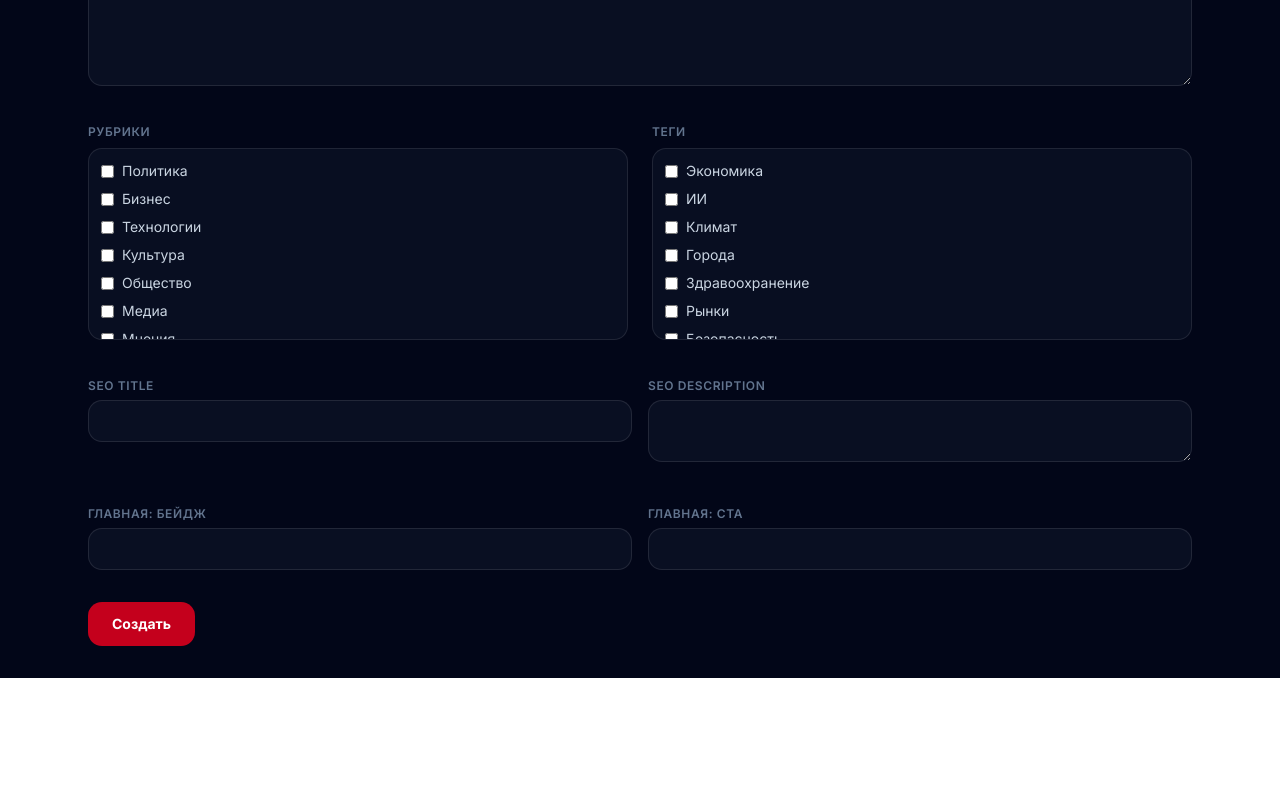
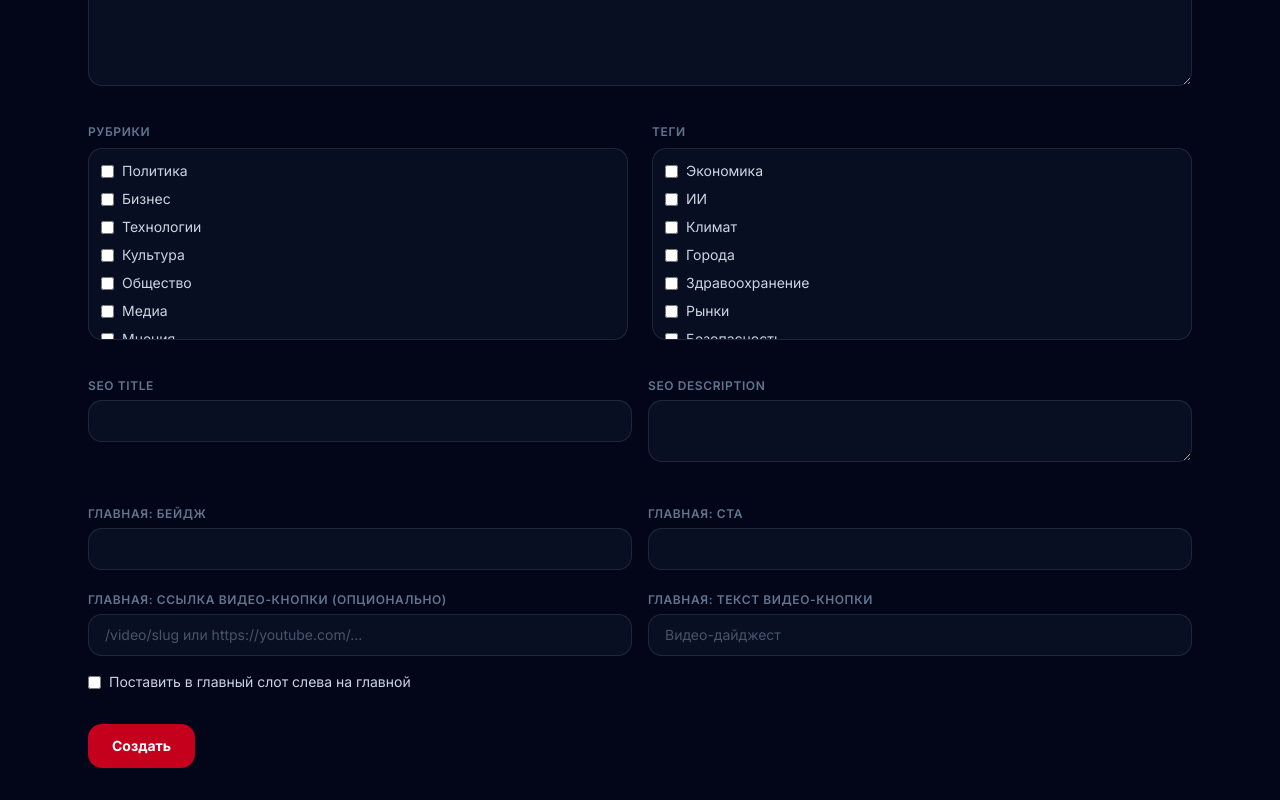
Before and after one commit to vasilevmarsel405-beep/media, a Next.js app: page /admin/posts/new in a window 1280 px wide. Shown: the part 1147-1947 px from the top of the page. Before the commit the page ends 1825 px from the top, so only its background shows below. Built offline with nearby package versions, Linux system fonts and the light colour scheme; no server answers.

Commit message:
описание изменений

```diff
--- a/src/app/page.tsx
+++ b/src/app/page.tsx
@@ -21,6 +21,10 @@ import {
 } from "@/lib/posts-service";
 import { postHref } from "@/lib/routes";
 
+function isExternalUrl(url: string): boolean {
+  return /^https?:\/\//i.test(url);
+}
+
 export default async function HomePage() {
   const allPosts = await getAllPosts();
   const hero = await getFeaturedHero();
@@ -32,7 +36,8 @@ export default async function HomePage() {
   const analyticsList = await getPostsByKind("analytics");
   const interviews = await getPostsByKind("interview");
   const videos = await getPostsByKind("video");
-  const videoDigest = videos[0];
+  const heroVideoHref = hero.homeVideoUrl?.trim() ?? "";
+  const heroVideoLabel = hero.homeVideoLabel?.trim() || "Видео-дайджест";
 
   return (
     <div>
@@ -84,11 +89,14 @@ export default async function HomePage() {
                     {hero.homeCta ?? "Читать сейчас"}
                     <span aria-hidden>→</span>
                   </Link>
-                  {videoDigest ? (
+                  {heroVideoHref ? (
                     <div className="min-w-0 max-w-full shrink-0">
-                      <HeroGlassVideoLink href={`/video/${videoDigest.slug}`}>
+                      <HeroGlassVideoLink
+                        href={heroVideoHref}
+                        {...(isExternalUrl(heroVideoHref) ? { target: "_blank", rel: "noopener noreferrer" } : {})}
+                      >
                         <IconPlay className="h-4 w-4 shrink-0 opacity-90" aria-hidden />
-                        Видео-дайджест
+                        {heroVideoLabel}
                       </HeroGlassVideoLink>
                     </div>
                   ) : null}
--- a/src/components/admin/AdminPostForm.tsx
+++ b/src/components/admin/AdminPostForm.tsx
@@ -69,6 +69,9 @@ export function AdminPostForm({
       materialType: initial?.materialType ?? "",
       homeBadge: initial?.homeBadge ?? "",
       homeCta: initial?.homeCta ?? "",
+      homeHero: initial?.homeHero ?? false,
+      homeVideoUrl: initial?.homeVideoUrl ?? "",
+      homeVideoLabel: initial?.homeVideoLabel ?? "",
     }),
     [initial]
   );
@@ -129,6 +132,9 @@ export function AdminPostForm({
         body.seoNoindex = form.seoNoindex;
         if (form.homeBadge.trim()) body.homeBadge = form.homeBadge.trim();
         if (form.homeCta.trim()) body.homeCta = form.homeCta.trim();
+        if (form.homeVideoUrl.trim()) body.homeVideoUrl = form.homeVideoUrl.trim();
+        if (form.homeVideoLabel.trim()) body.homeVideoLabel = form.homeVideoLabel.trim();
+        body.homeHero = form.homeHero;
         body.urgent = form.urgent;
         body.pinned = form.pinned;
 
@@ -488,6 +494,33 @@ export function AdminPostForm({
             className={inCls}
           />
         </Field>
+        <Field label="Главная: ссылка видео-кнопки (опционально)">
+          <input
+            disabled={!canSave}
+            value={form.homeVideoUrl}
+            onChange={(e) => setForm((f) => ({ ...f, homeVideoUrl: e.target.value }))}
+            className={inCls}
+            placeholder="/video/slug или https://youtube.com/..."
+          />
+        </Field>
+        <Field label="Главная: текст видео-кнопки">
+          <input
+            disabled={!canSave}
+            value={form.homeVideoLabel}
+            onChange={(e) => setForm((f) => ({ ...f, homeVideoLabel: e.target.value }))}
+            className={inCls}
+            placeholder="Видео-дайджест"
+          />
+        </Field>
+        <label className="flex items-center gap-2 text-sm text-slate-300 sm:col-span-2">
+          <input
+            type="checkbox"
+            disabled={!canSave}
+            checked={form.homeHero}
+            onChange={(e) => setForm((f) => ({ ...f, homeHero: e.target.checked }))}
+          />
+          Поставить в главный слот слева на главной
+        </label>
       </section>
 
       {canSave ? (
--- a/src/components/home/HeroGlassVideoLink.tsx
+++ b/src/components/home/HeroGlassVideoLink.tsx
@@ -3,6 +3,8 @@ import type { ReactNode } from "react";
 
 type Props = {
   href: string;
+  target?: "_blank" | "_self";
+  rel?: string;
   children: ReactNode;
 };
 
@@ -10,10 +12,12 @@ type Props = {
  * Вторичная CTA в тёмном hero: тот же ритм, что у красно-оранжевой кнопки,
  * но без сплошного градиента — лёгкая тёплая заливка и тонкая рамка в тон палитре.
  */
-export function HeroGlassVideoLink({ href, children }: Props) {
+export function HeroGlassVideoLink({ href, target, rel, children }: Props) {
   return (
     <Link
       href={href}
+      target={target}
+      rel={rel}
       className="focus-ring inline-flex min-h-[44px] max-w-full shrink-0 items-center gap-2 rounded-xl border border-[#ff5c33]/35 bg-gradient-to-r from-white/[0.07] via-[#ff3100]/[0.12] to-[#c4001c]/[0.14] px-6 py-3 text-sm font-bold text-white shadow-[0_10px_32px_-12px_rgb(196_0_28/0.35)] backdrop-blur-[2px] transition hover:border-[#ff704d]/50 hover:from-white/[0.1] hover:via-[#ff3100]/[0.16] hover:to-[#c4001c]/[0.2] hover:shadow-[0_12px_36px_-10px_rgb(196_0_28/0.42)] active:brightness-[0.97]"
     >
       {children}
--- a/src/components/novosti/FeaturedNewsCard.tsx
+++ b/src/components/novosti/FeaturedNewsCard.tsx
@@ -5,10 +5,12 @@ import { formatDateTime } from "@/lib/format";
 import { postHref } from "@/lib/routes";
 import { postCoverImageAlt } from "@/lib/seo/image-alt";
 import type { Post } from "@/lib/types";
+import { resolvePostImage } from "@/lib/youtube-thumbnail";
 import { TagPill } from "@/components/TagPill";
 
 export function FeaturedNewsCard({ post }: { post: Post }) {
   const href = postHref(post);
+  const cover = resolvePostImage(post);
   const author = authorById(post.authorId) ?? authors[0];
   const primaryRubric = post.rubricSlugs[0]
     ? allRubrics.find((r) => r.slug === post.rubricSlugs[0])
@@ -20,7 +22,7 @@ export function FeaturedNewsCard({ post }: { post: Post }) {
       <div className="grid lg:grid-cols-[minmax(0,1.35fr)_minmax(0,1fr)]">
         <Link href={href} className="group relative block aspect-[16/10] min-h-[220px] lg:aspect-auto lg:min-h-[300px]">
           <Image
-            src={post.image}
+            src={cover}
             alt={postCoverImageAlt(post.title)}
             fill
             className="object-cover transition duration-700 ease-out group-hover:scale-[1.02]"
--- a/src/components/seo/VideoJsonLd.tsx
+++ b/src/components/seo/VideoJsonLd.tsx
@@ -3,6 +3,7 @@ import { postHref } from "@/lib/routes";
 import { siteUrl } from "@/lib/site";
 import { absoluteContentUrl } from "@/lib/seo/post-metadata";
 import type { Post } from "@/lib/types";
+import { resolvePostImage } from "@/lib/youtube-thumbnail";
 
 export function VideoJsonLd({
   post,
@@ -17,6 +18,7 @@ export function VideoJsonLd({
   const author = authorById(post.authorId) ?? authors[0];
   const pageUrl = `${siteUrl}${postHref(post)}`;
   const embedUrl = post.youtubeId ? `https://www.youtube.com/embed/${post.youtubeId}` : undefined;
+  const cover = resolvePostImage(post);
 
   const descriptionRaw =
     youtubeDescription?.trim() || post.seoDescription?.trim() || post.lead;
@@ -24,7 +26,7 @@ export function VideoJsonLd({
 
   const thumbnailUrl: string[] = [];
   if (youtubeThumbnailUrl) thumbnailUrl.push(youtubeThumbnailUrl);
-  thumbnailUrl.push(absoluteContentUrl(post.image));
+  thumbnailUrl.push(absoluteContentUrl(cover));
 
   const json = {
     "@context": "https://schema.org",
--- a/src/lib/post-ingest-schema.ts
+++ b/src/lib/post-ingest-schema.ts
@@ -69,6 +69,19 @@ const canonicalUrlIngestZ = z
     message: "canonicalUrl: укажите абсолютный URL (https://...)",
   });
 
+const homeVideoUrlIngestZ = z
+  .string()
+  .max(2000)
+  .optional()
+  .transform((s) => {
+    if (s == null) return undefined;
+    const t = s.trim();
+    return t === "" ? undefined : t;
+  })
+  .refine((s) => s == null || /^https?:\/\//i.test(s) || s.startsWith("/"), {
+    message: "homeVideoUrl: укажите абсолютный URL или путь, начинающийся с /",
+  });
+
 export const makeIngestPostSchema = z
   .object({
     slug: slugZ,
@@ -96,6 +109,9 @@ export const makeIngestPostSchema = z
     timecodes: z.array(timecodeZ).optional(),
     homeBadge: z.string().max(120).optional(),
     homeCta: z.string().max(120).optional(),
+    homeHero: z.boolean().optional(),
+    homeVideoUrl: homeVideoUrlIngestZ,
+    homeVideoLabel: z.string().max(120).optional(),
     seoTitle: z.string().min(1).max(70).optional(),
     seoDescription: z.string().min(1).max(320).optional(),
     canonicalUrl: canonicalUrlIngestZ,
@@ -156,6 +172,9 @@ export function normalizeIngestToPost(input: MakeIngestPostInput): import("./typ
     ...(input.timecodes !== undefined ? { timecodes: input.timecodes } : {}),
     ...(input.homeBadge !== undefined ? { homeBadge: sanitizeIngestText(input.homeBadge) } : {}),
     ...(input.homeCta !== undefined ? { homeCta: sanitizeIngestText(input.homeCta) } : {}),
+    ...(input.homeHero !== undefined ? { homeHero: input.homeHero } : {}),
+    ...(input.homeVideoUrl !== undefined ? { homeVideoUrl: input.homeVideoUrl } : {}),
+    ...(input.homeVideoLabel !== undefined ? { homeVideoLabel: sanitizeIngestText(input.homeVideoLabel) } : {}),
     ...(input.seoTitle !== undefined ? { seoTitle: sanitizeIngestText(input.seoTitle) } : {}),
     ...(input.seoDescription !== undefined ? { seoDescription: sanitizeIngestText(input.seoDescription) } : {}),
     ...(input.canonicalUrl !== undefined ? { canonicalUrl: input.canonicalUrl } : {}),
--- a/src/lib/seo/post-metadata.ts
+++ b/src/lib/seo/post-metadata.ts
@@ -2,6 +2,7 @@ import type { Metadata } from "next";
 import { authorById, authors, rubricBySlug, tagBySlug } from "../content";
 import { siteUrl } from "../site";
 import type { Post } from "../types";
+import { resolvePostImage } from "../youtube-thumbnail";
 
 export function absoluteContentUrl(url: string): string {
   if (url.startsWith("http://") || url.startsWith("https://")) return url;
@@ -26,6 +27,7 @@ export function buildPostMetadata(post: Post, canonicalPath: string): Metadata {
   const author = authorById(post.authorId) ?? authors[0];
   const sectionRubric = post.rubricSlugs[0] ? rubricBySlug(post.rubricSlugs[0]) : undefined;
 
+  const cover = resolvePostImage(post);
   return {
     title,
     description,
@@ -49,7 +51,7 @@ export function buildPostMetadata(post: Post, canonicalPath: string): Metadata {
             modifiedTime: post.publishedAt,
             ...(sectionRubric ? { section: sectionRubric.name } : {}),
           }),
-      images: [{ url: absoluteContentUrl(post.image), alt: title }],
+      images: [{ url: absoluteContentUrl(cover), alt: title }],
     },
     twitter: {
       card: "summary_large_image",
--- a/src/lib/types.ts
+++ b/src/lib/types.ts
@@ -62,6 +62,12 @@ export interface Post {
   homeBadge?: string;
   /** Текст основной кнопки на главной */
   homeCta?: string;
+  /** Явно поставить материал в главный слот слева на главной */
+  homeHero?: boolean;
+  /** Опциональная ссылка второй кнопки в герое (например, на видео) */
+  homeVideoUrl?: string;
+  /** Текст второй кнопки в герое */
+  homeVideoLabel?: string;
   /** Переопределение <title> и og:title (Make / ручной SEO) */
   seoTitle?: string;
   /** Meta description и og:description до ~320 символов */
--- /dev/null
+++ b/src/lib/youtube-thumbnail.ts
@@ -0,0 +1,24 @@
+import type { Post } from "@/lib/types";
+
+const YT_THUMB_HOST_RE = /^https?:\/\/(?:i\.ytimg\.com|img\.youtube\.com)\//i;
+
+export function youtubeThumbUrl(videoId: string, quality: "maxresdefault" | "hqdefault" = "hqdefault"): string {
+  return `https://i.ytimg.com/vi/${encodeURIComponent(videoId)}/${quality}.jpg`;
+}
+
+/**
+ * Для видео-материалов даем стабильный URL превью.
+ * maxresdefault у части роликов отсутствует, поэтому используем hqdefault.
+ */
+export function resolvePostImage(post: Post): string {
+  const image = post.image?.trim() ?? "";
+  const videoId = post.youtubeId?.trim() ?? "";
+
+  if (!videoId) return image;
+  if (!image) return youtubeThumbUrl(videoId, "hqdefault");
+
+  if (!YT_THUMB_HOST_RE.test(image)) return image;
+  if (image.includes("/maxresdefault.")) return youtubeThumbUrl(videoId, "hqdefault");
+
+  return image;
+}
```
Also changed, not shown: src/components/cards/PostCard.tsx (+5 -3 lines), src/lib/posts-service.ts (+5 -3 lines).
